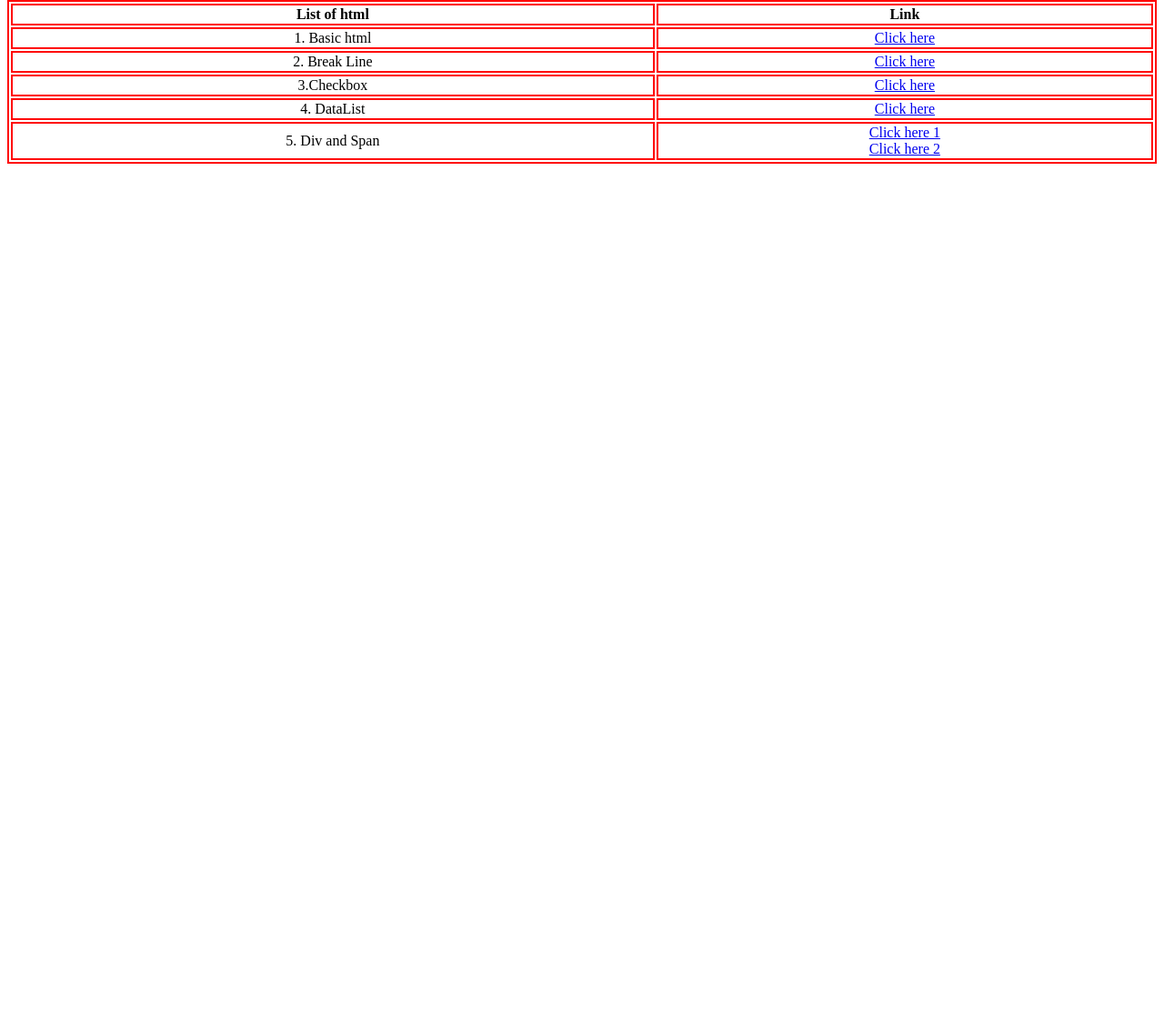
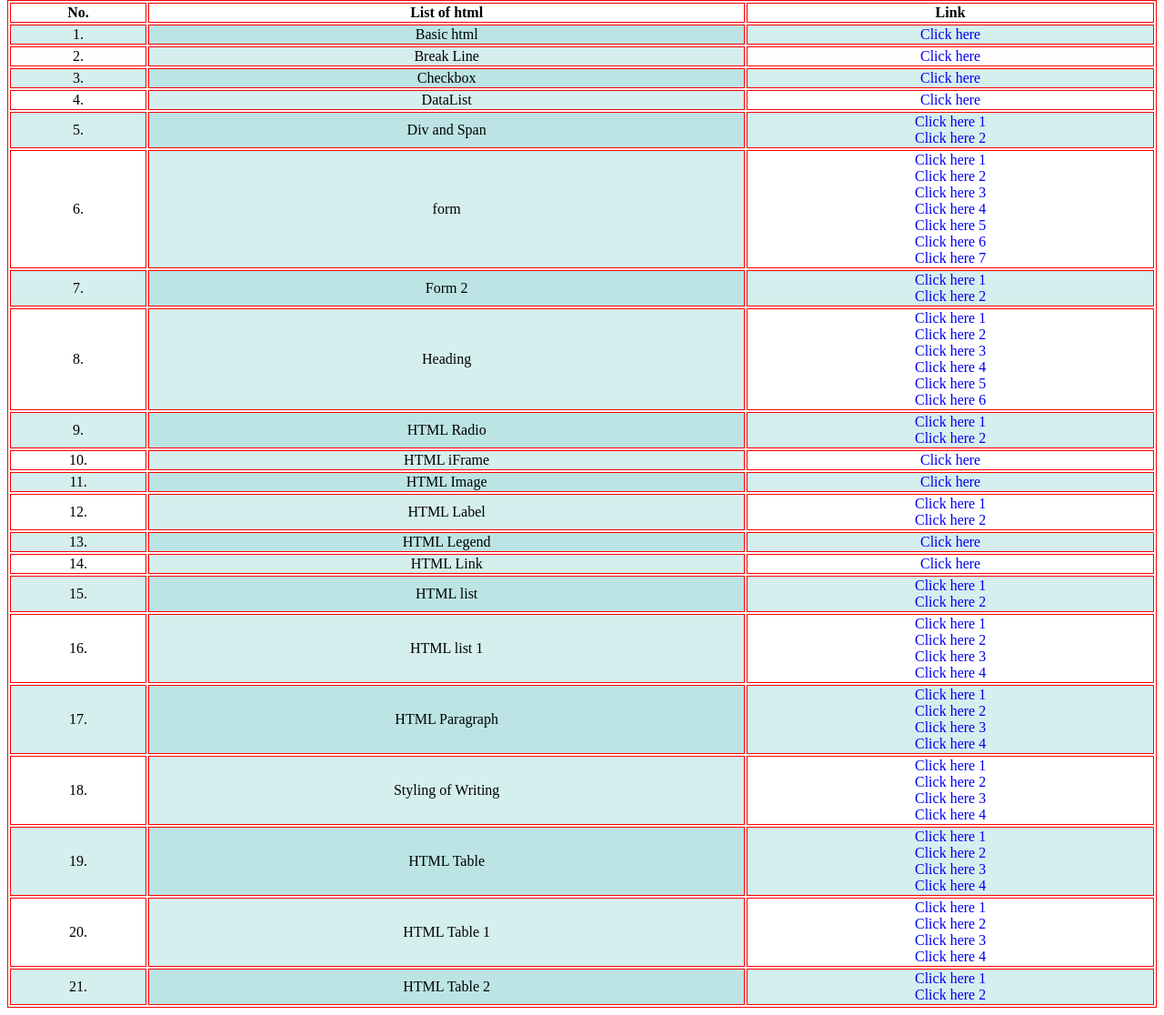
Before and after one commit to shrutikashish/HTML, a plain HTML site: page index.html in a window 1280 px wide. Shown: the part 8-1124 px from the top of the page at 91% size. Before the commit the page ends 800 px from the top, so only its background shows below. Drawn offline with Linux system fonts and the light colour scheme.

Commit message:
Deploy on git

```diff
--- a/index.html
+++ b/index.html
@@ -9,39 +9,221 @@
 <body>
     <table>
         <tr>
+            <th>No.</th>
             <th>List of html</th>
             <th>Link</th>
         </tr>
         <tr>
-            <td>1. Basic html</td>
+            <td>1.</td>
+            <td>Basic html</td>
             <td>
                 <a href="basic html/index.html">Click here</a>
             </td>
         </tr>
         <tr>
-            <td>2. Break Line</td>
+            <td>2.</td>
+            <td> Break Line</td>
             <td>
                 <a href="break line/index.html">Click here</a>
             </td>
         </tr>
         <tr>
-            <td>3.Checkbox</td>
+            <td>3.</td>
+            <td>Checkbox</td>
             <td>
                 <a href="Checkbox/index.html">Click here</a>
             </td>
         </tr>
         <tr>
-            <td>4. DataList</td>
+            <td>4.</td>
+            <td>DataList</td>
             <td>
                 <a href="Datalist/index.html">Click here</a>
             </td>
         </tr>
         <tr>
-            <td>5. Div and Span</td>
+            <td>5.</td>
+            <td>Div and Span</td>
             <td>
                 <a href="Div and span/index.html">Click here 1</a>
                 <br>
                 <a href="Div and span/index1.html">Click here 2</a>
+            </td>
+        </tr>
+        <tr>
+            <td>6.</td>
+            <td>form</td>
+            <td>
+                <a href="Form/index.html">Click here 1</a>
+                <br>
+                <a href="Form/index1.html">Click here 2</a>
+                <br>
+                <a href="Form/index2.html">Click here 3</a>
+                <br>
+                <a href="Form/index3.html">Click here 4</a>
+                <br>
+                <a href="Form/index4.html">Click here 5</a>
+                <br>
+                <a href="Form/index5.html">Click here 6</a>
+                <br>
+                <a href="Form/index6.html">Click here 7</a>
+                <br>
+            </td>
+        </tr>
+        <tr>
+            <td>7.</td>
+            <td>Form 2</td>
+            <td>
+                <a href="Form2/index.html">Click here 1</a>
+                <br>
+                <a href="Form2/index.html">Click here 2</a>
+            </td>
+        </tr>
+        <tr>
+            <td>8.</td>
+            <td>Heading</td>
+            <td>
+                <a href="heading/first.html">Click here 1</a>
+                <br>
+                <a href="heading/second.html">Click here 2</a>
+                <br>
+                <a href="heading/third.html">Click here 3</a>
+                <br>
+                <a href="heading/fourth.html">Click here 4</a>
+                <br>
+                <a href="heading/fifth.html">Click here 5</a>
+                <br>
+                <a href="heading/sixth.html">Click here 6</a>
+
+            </td>
+        </tr>
+        <tr>
+            <td>9.</td>
+            <td>HTML Radio</td>
+            <td>
+                <a href="html radio/index.html">Click here 1</a>
+                <br>
+                <a href="html radio/index1.html">Click here 2</a>
+            </td>
+        </tr>
+        <tr>
+            <td>10.</td>
+            <td>HTML iFrame</td>
+            <td>
+                <a href="iframe/index.html">Click here </a>
+            </td>
+        </tr>
+        <tr>
+            <td>11.</td>
+            <td>HTML Image</td>
+            <td>
+                <a href="image/rock.html">Click here </a>
+            </td>
+        </tr>
+        <tr>
+            <td>12.</td>
+            <td>HTML Label</td>
+            <td>
+                <a href="Label/index.html">Click here 1</a>
+                <br>
+                <a href="Label/index1.html">Click here 2</a>
+            </td>
+        </tr>
+        <tr>
+            <td>13.</td>
+            <td>HTML Legend</td>
+            <td>
+                <a href="Legend/index.html">Click here </a>
+            </td>
+        </tr>
+        <tr>
+            <td>14.</td>
+            <td>HTML Link</td>
+            <td>
+                <a href="link/link.html">Click here </a>
+            </td>
+        </tr>
+        <tr>
+            <td>15.</td>
+            <td>HTML list </td>
+            <td>
+                <a href="list of html/index.html">Click here 1</a>
+                <br>
+                <a href="list of html/index1.html">Click here 2</a>
+            </td>
+        </tr>
+        <tr>
+            <td>16.</td>
+            <td>HTML list 1 </td>
+            <td>
+                <a href="list1/index.html">Click here 1</a>
+                <br>
+                <a href="list1/index1.html">Click here 2</a>
+                <br>
+                <a href="list1/index2.html">Click here 3</a>
+                <br>
+                <a href="list1/unordered.html">Click here 4</a>
+            </td>
+        </tr>
+        <tr>
+            <td>17.</td>
+            <td>HTML Paragraph </td>
+            <td>
+                <a href="paragraph/paragraph.html">Click here 1</a>
+                <br>
+                <a href="paragraph/paragraph2.html">Click here 2</a>
+                <br>
+                <a href="paragraph/paragraph3.html">Click here 3</a>
+                <br>
+                <a href="paragraph/paragraph4.html">Click here 4</a>
+            </td>
+        </tr>
+        <tr>
+            <td>18.</td>
+            <td>Styling of Writing </td>
+            <td>
+                <a href="style of writting/index.html">Click here 1</a>
+                <br>
+                <a href="style of writting/index1.html">Click here 2</a>
+                <br>
+                <a href="style of writting/index2.html">Click here 3</a>
+                <br>
+                <a href="style of writting/index3.html">Click here 4</a>
+            </td>
+        </tr>
+        <tr>
+            <td>19.</td>
+            <td>HTML Table </td>
+            <td>
+                <a href="table/index.html">Click here 1</a>
+                <br>
+                <a href="table/index1.html">Click here 2</a>
+                <br>
+                <a href="table/index2.html">Click here 3</a>
+                <br>
+                <a href="table/index3.html">Click here 4</a>
+            </td>
+        </tr>
+        <tr>
+            <td>20.</td>
+            <td>HTML Table 1 </td>
+            <td>
+                <a href="Table 1/index.html">Click here 1</a>
+                <br>
+                <a href="Table 1/colspan.html">Click here 2</a>
+                <br>
+                <a href="Table 1/rowspan.html">Click here 3</a>
+                <br>
+                <a href="Table 1/style.html">Click here 4</a>
+            </td>
+        </tr>
+        <tr>
+            <td>21.</td>
+            <td>HTML Table 2 </td>
+            <td>
+                <a href="Table 2/index.html">Click here 1</a>
+                <br>
+                <a href="Table 2/index1.html">Click here 2</a>
             </td>
         </tr>
     </table>
--- a/style.css
+++ b/style.css
@@ -2,9 +2,25 @@ table{
     width:100%;
 }
 table,th,td {
-    border:2px solid red;
+    border:1px solid red;
+
 }
 
 td {
     text-align: center;
 }
+
+a {
+    text-decoration: none;
+}
+
+a:hover{
+    color:green;
+}
+ tr:nth-child(even){
+     background-color: rgba(150,212,212,0.4);
+
+ }
+ tr:nth-child(even),td:nth-child(even){
+    background-color: rgba(150,212,212,0.4);
+}
```
Also changed, not shown: 1 other file.
